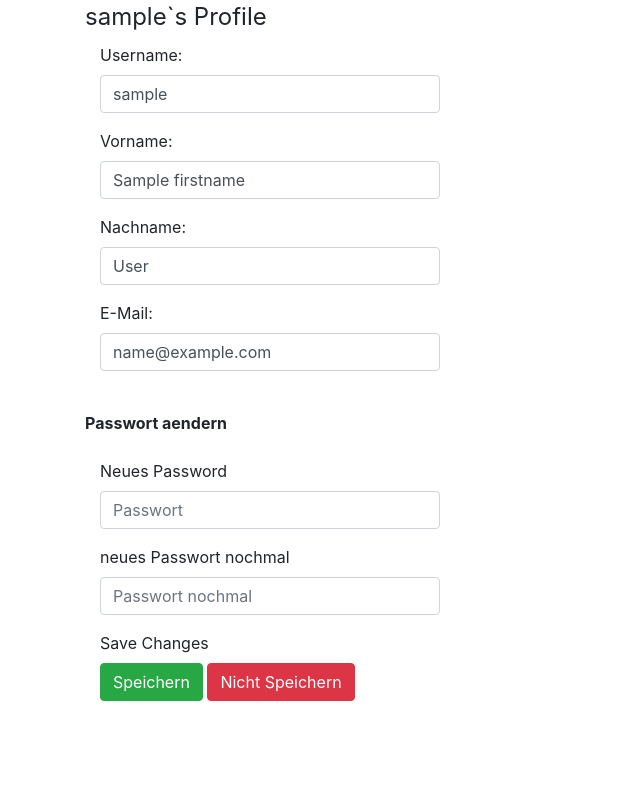
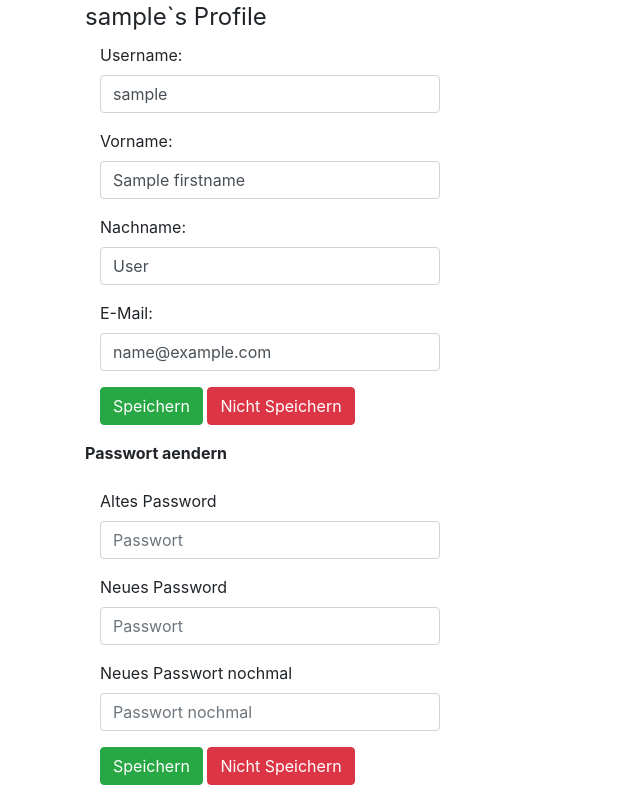
Before and after one commit to nadinegostner/cats_blog, a PHP site: template templates/profile.twig in a window 1280 px wide. Shown: the part 89-890 px from the top of the page, without its empty margins (0-640 px from the left). Before the commit the page ends 790 px from the top, so only its background shows below. Run offline with PHP 8.4, Linux system fonts and the light colour scheme; the template is opened without the code that fills it: most values are stand-ins (such as "Sample title", 1, 10 or a date in 2020); some libraries are stand-ins or nearby versions.

Commit message:
update password

```diff
--- a/src/routes.php
+++ b/src/routes.php
@@ -24,6 +24,8 @@ $app->post("/subscribe", "App\\Controllers\\NewsletterController:subscribe");
 
 $app->map(["GET","POST"],"/update", "App\\Controllers\\ProfileController:update");
 
+$app->map(["GET", "POST"], "/update-p", "App\\Controllers\\ProfileController:updatePassword");
+
 //alte routen
 
 $app->post("/clipboard", "App\\Controllers\\ClipboardController:create");
--- a/templates/profile.twig
+++ b/templates/profile.twig
@@ -66,33 +66,28 @@
                 </div>
             </div>
 
-            <br>
+            <!--br>
             <b>Passwort aendern</b>
             <br>
             <br>
 
-            <!-- Text input-->
             <div class="form-group">
                 <label class="col-md-4 control-label" for="textinput">Neues Password</label>
                 <div class="col-md-4">
-                    <input id="password" name="textinput" type="password" placeholder="Passwort" class="form-control input-md">
+                    <input id="password" name="password" type="password" placeholder="Passwort" class="form-control input-md">
 
                 </div>
             </div>
 
-            <!-- Text input-->
             <div class="form-group">
                 <label class="col-md-4 control-label" for="textinput">neues Passwort nochmal</label>
                 <div class="col-md-4">
-                    <input id="passwordRepeat" name="textinput" type="password" placeholder="Passwort nochmal" class="form-control input-md">
+                    <input id="passwordRepeat" name="passwordRepeat" type="password" placeholder="Passwort nochmal" class="form-control input-md">
 
                 </div>
-            </div>
+            </div-->
 
-
-            <!-- Button (Double) -->
             <div class="form-group">
-                <label class="col-md-4 control-label" for="btnsave">Save Changes</label>
                 <div class="col-md-8">
                      <button id="btnsave" name="btnsave" class="btn btn-success" type="submit">Speichern</button>
                     <a href="/profile"> <button id="btncancel" name="btncancel" class="btn btn-danger">Nicht Speichern</button> </a>
@@ -107,6 +102,43 @@
 
     </form>
 
+    <form action="/update-p" method="POST">
+            <b>Passwort aendern</b>
+            <br>
+            <br>
+
+            <div class="form-group">
+                <label class="col-md-4 control-label" for="textinput">Altes Password</label>
+                <div class="col-md-4">
+                    <input id="password" name="oldPw" type="password" placeholder="Passwort" class="form-control input-md">
+
+                </div>
+            </div>
+
+            <div class="form-group">
+                <label class="col-md-4 control-label" for="textinput">Neues Password</label>
+                <div class="col-md-4">
+                    <input id="password" name="newPw" type="password" placeholder="Passwort" class="form-control input-md">
+
+                </div>
+            </div>
+
+            <div class="form-group">
+                <label class="col-md-4 control-label" for="textinput">Neues Passwort nochmal</label>
+                <div class="col-md-4">
+                    <input id="passwordRepeat" name="repeatPw" type="password" placeholder="Passwort nochmal" class="form-control input-md">
+
+                </div>
+            </div>
+
+            <div class="form-group">
+                <div class="col-md-8">
+                     <button id="btnsave" name="btnsave" class="btn btn-success" type="submit">Speichern</button>
+                    <a href="/profile"> <button id="btncancel" name="btncancel" class="btn btn-danger">Nicht Speichern</button> </a>
+                </div>
+            </div>
+    </form>
+
 
 </div>
 
```
Also changed, not shown: src/Controllers/ProfileController.php (+27 -10 lines), src/Models/User.php (+9 -3 lines), clipboard.db.
